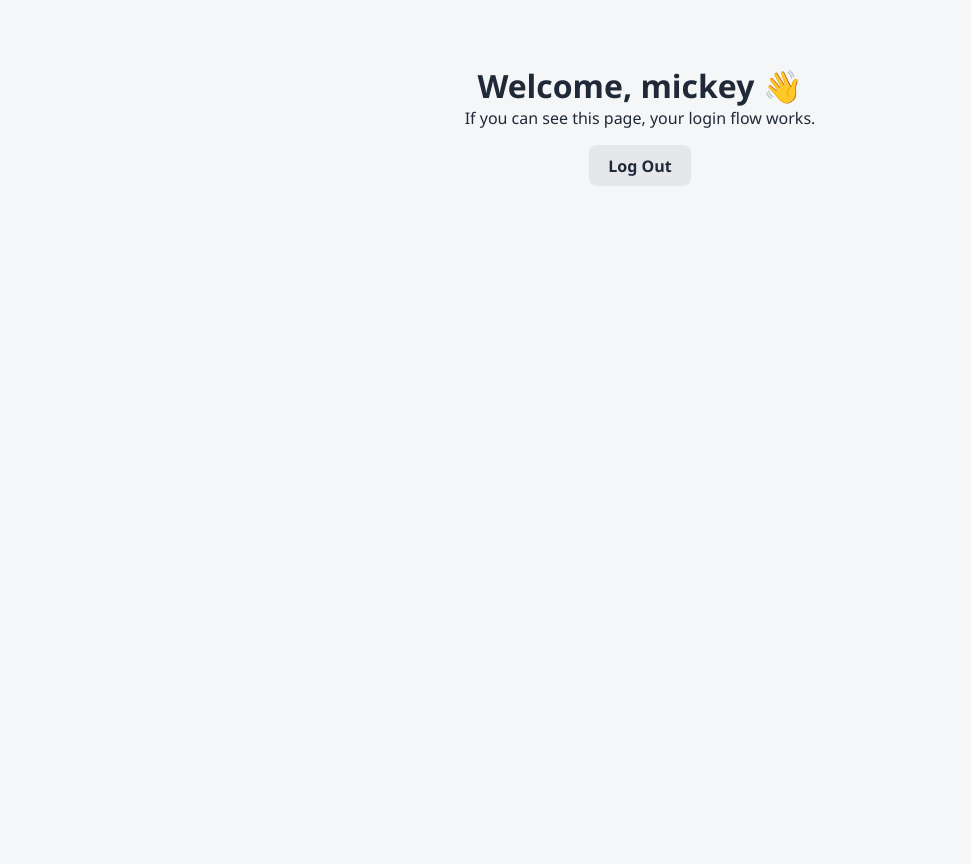
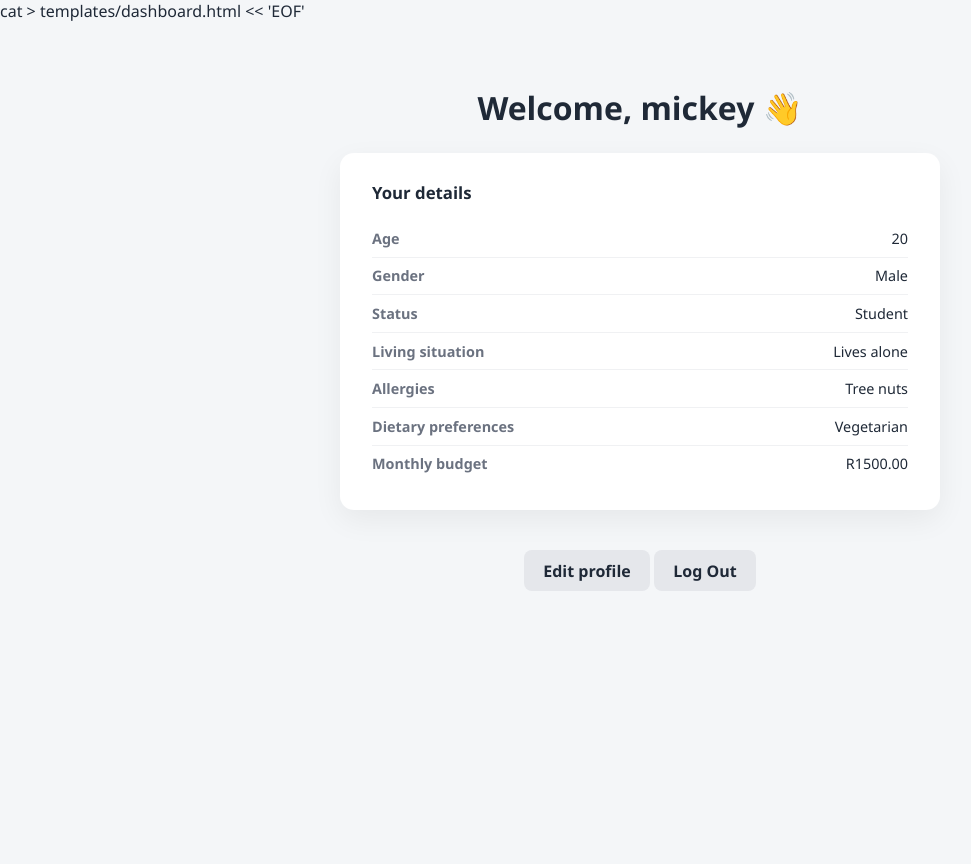
Before and after one commit to mongezincedomolefe-web/Budgetbite, a Flask app: page /dashboard in a window 1280 px wide. Shown: the whole page, without its empty margins (0-971 px from the left). After the commit the page ends 591 px from the top, so only its background shows below. Run offline with Flask 3, Linux system fonts and the light colour scheme; a user stored in the database is signed in.

Commit message:
Adding changes to the dashboard, making changes on html and css

```diff
--- a/static/css/style.css
+++ b/static/css/style.css
@@ -238,3 +238,35 @@ body {
 .flash-danger  { background: #fee2e2; color: #991b1b; }
 .flash-info    { background: #dbeafe; color: #1e40af; }
 .flash-warning { background: #fef9c3; color: #854d0e; }
+
+.details-card {
+  background: #ffffff;
+  border-radius: 14px;
+  box-shadow: 0 10px 30px rgba(0, 0, 0, 0.06);
+  padding: 1.75rem 2rem;
+  margin: 1.5rem 0;
+  text-align: left;
+}
+
+.details-card h2 {
+  font-size: 1.05rem;
+  margin-bottom: 1rem;
+}
+
+.details-row {
+  display: flex;
+  justify-content: space-between;
+  gap: 1rem;
+  padding: 0.55rem 0;
+  border-bottom: 1px solid #f0f1f3;
+  font-size: 0.9rem;
+}
+
+.details-row:last-child {
+  border-bottom: none;
+}
+
+.details-label {
+  color: #6b7280;
+  font-weight: 600;
+}
--- a/templates/dashboard.html
+++ b/templates/dashboard.html
@@ -1,10 +1,74 @@
+cat > templates/dashboard.html << 'EOF'
 {% extends "base.html" %}
 {% block title %}Dashboard · BudgetBite{% endblock %}
 
 {% block content %}
 <div class="dashboard-wrapper">
   <h1>Welcome, {{ user.username }} 👋</h1>
-  <p>If you can see this page, your login flow works.</p>
+
+  {% if user.profile %}
+  <div class="details-card">
+    <h2>Your details</h2>
+
+    <div class="details-row">
+      <span class="details-label">Age</span>
+      <span>{{ user.profile.age }}</span>
+    </div>
+    <div class="details-row">
+      <span class="details-label">Gender</span>
+      <span>{{ user.profile.gender|capitalize }}</span>
+    </div>
+    <div class="details-row">
+      <span class="details-label">Status</span>
+      <span>{% if user.profile.is_student %}Student{% else %}Adult{% endif %}</span>
+    </div>
+    <div class="details-row">
+      <span class="details-label">Living situation</span>
+      <span>{% if user.profile.lives_alone %}Lives alone{% else %}Lives with others{% endif %}</span>
+    </div>
+
+    {% if not user.profile.lives_alone and user.profile.household_members %}
+    <div class="details-row">
+      <span class="details-label">Household members</span>
+      <span>
+        {% for member in user.profile.household_members %}
+          {{ member.age }} ({{ member.gender }}){% if not loop.last %}, {% endif %}
+        {% endfor %}
+      </span>
+    </div>
+    {% endif %}
+
+    <div class="details-row">
+      <span class="details-label">Allergies</span>
+      <span>
+        {% if user.profile.allergies %}
+          {{ user.profile.allergies|map(attribute='name')|join(', ') }}
+        {% else %}
+          None listed
+        {% endif %}
+      </span>
+    </div>
+
+    <div class="details-row">
+      <span class="details-label">Dietary preferences</span>
+      <span>
+        {% if user.profile.dietary_preferences %}
+          {{ user.profile.dietary_preferences|map(attribute='name')|join(', ') }}
+        {% else %}
+          None listed
+        {% endif %}
+      </span>
+    </div>
+
+    <div class="details-row">
+      <span class="details-label">Monthly budget</span>
+      <span>{% if user.profile.monthly_budget %}R{{ "%.2f"|format(user.profile.monthly_budget) }}{% else %}Not set{% endif %}</span>
+    </div>
+  </div>
+  {% endif %}
+
+  <a href="{{ url_for('profile.setup') }}" class="btn-secondary">Edit profile</a>
   <a href="{{ url_for('auth.logout') }}" class="btn-secondary">Log Out</a>
 </div>
 {% endblock %}
+EOF
```
Also changed, not shown: instance/budgetbite.db.
